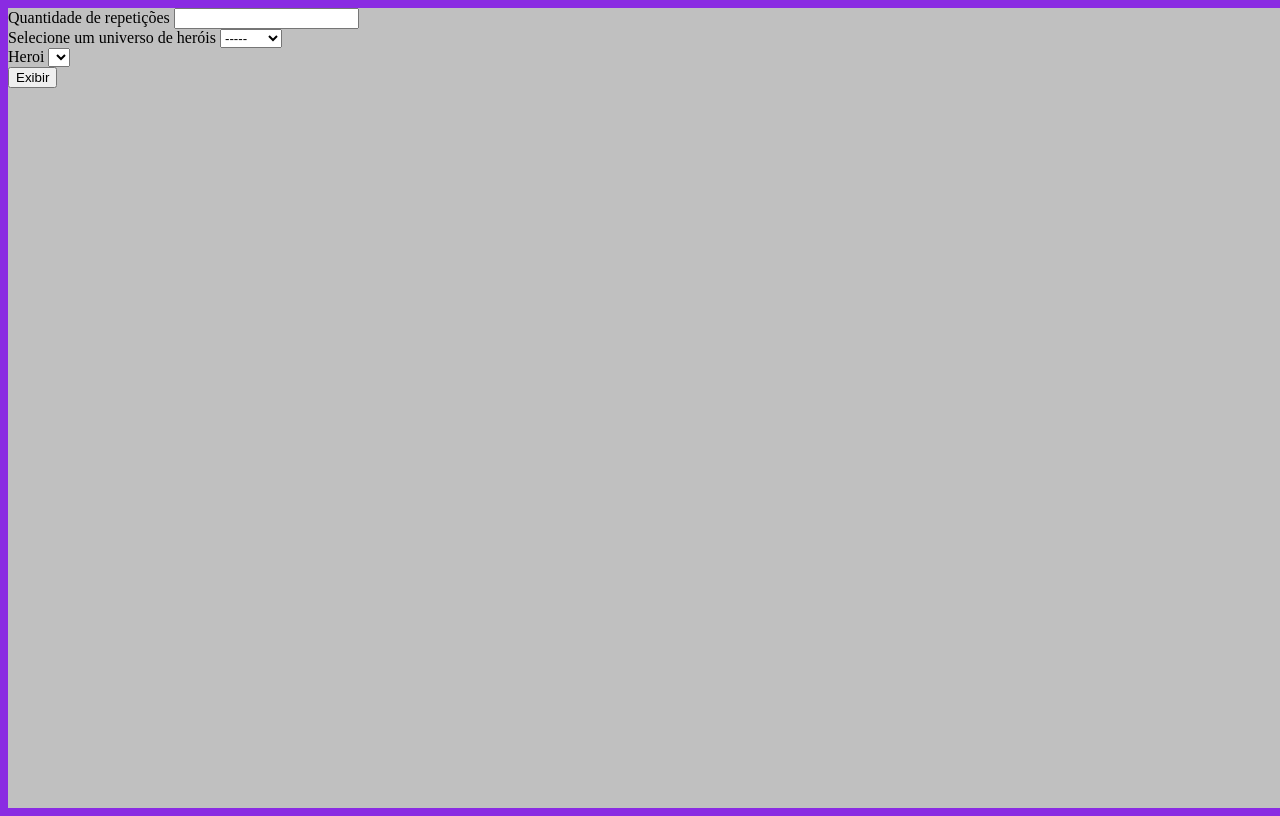
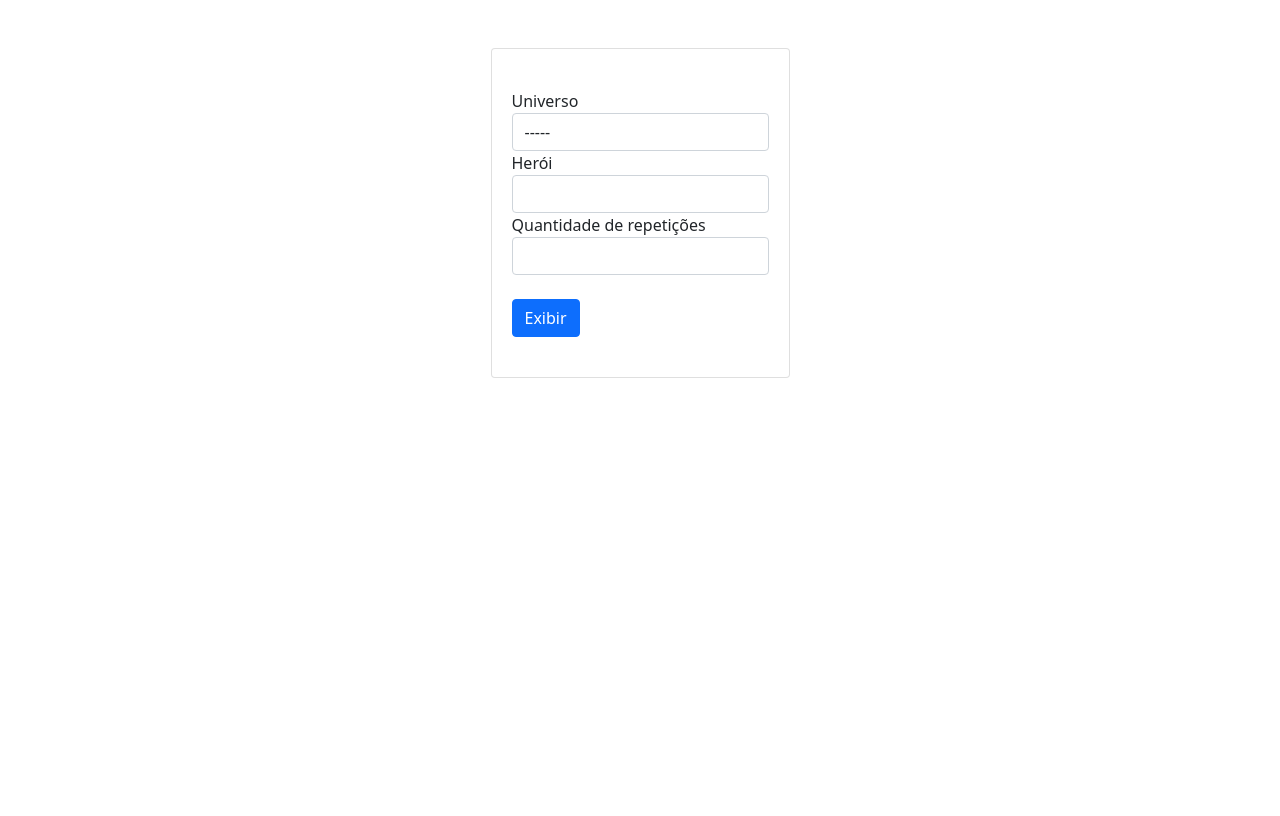
Before and after one commit to joao-arthr/atividadeFuncoes, a plain HTML site: page index.html in a window 1280 px wide. Drawn offline with nearby package versions, Linux system fonts and the light colour scheme.

Commit message:
Bootstrap adicionado

```diff
--- a/index.html
+++ b/index.html
@@ -7,30 +7,48 @@
     <meta name="viewport" content="width=device-width, initial-scale=1.0">
     <title>Heróis</title>
     <script src="assets/js/script.js" type="text/javascript"></script>
-    <link rel="stylesheet" href="assets/css/style.css">
+    <link href="https://cdn.jsdelivr.net/npm/bootstrap@5.0.2/dist/css/bootstrap.min.css" rel="stylesheet" integrity="sha384-EVSTQN3/azprG1Anm3QDgpJLIm9Nao0Yz1ztcQTwFspd3yD65VohhpuuCOmLASjC" crossorigin="anonymous">
 </head>
 
 <body>
-    <div class="container">
-        <div class="block">
+    <div class="container mt-5 mb-5 d-flex justify-content-center">
+        <div class="card px-1 py-4">
+            <div class="card-body">
                 <form>
-                <label for="rep">Quantidade de repetições</label>
-                <input type="text" id="rep">
-                <br>
-                <label for="universo">Selecione um universo de heróis</label>
-                <select id="universo" onchange="changeUniverse()">
+                    <div class="row">
+                        <div class="col-sm-12">
+                            <div class="form-group">
+                                <label for="universo">Universo</label>
+                                <select id="universo" class="form-control" onchange="changeUniverse()">
                                     <option value="">-----</option>
                                     <option value="dc">DC</option>
                                     <option value="marvel">Marvel</option>
                                 </select>
+                            </div>
+                        </div>
+                    </div>
+                    <div class="row">
+                        <div class="col-sm-12">
+                            <div class="form-group">
+                                <label for="herois">Herói</label>
+                                <select id="herois" class="form-control"></select>
+                            </div>
+                        </div>
+                    </div>
+                    <div class="row">
+                        <div class="col-sm-12">
+                            <div class="form-group">
+                                <label for="rep">Quantidade de repetições</label>
+                                <input type="text" class="form-control" id="rep">
+                            </div>
+                        </div>
+                    </div>
                     <br>
+                    <button type="submit" class="btn btn-primary btn-block confirm-button" onclick="repeticao()">Exibir</button>
 
-                <label for="herois">Heroi</label>
-                <select id="herois"></select>
 
-                <br>
-                <button type="submit" onclick="repeticao()">Exibir</button>
                 </form>
+            </div>
         </div>
     </div>
 </body>
```
Lines whose indentation alone changed are shown as unchanged.
